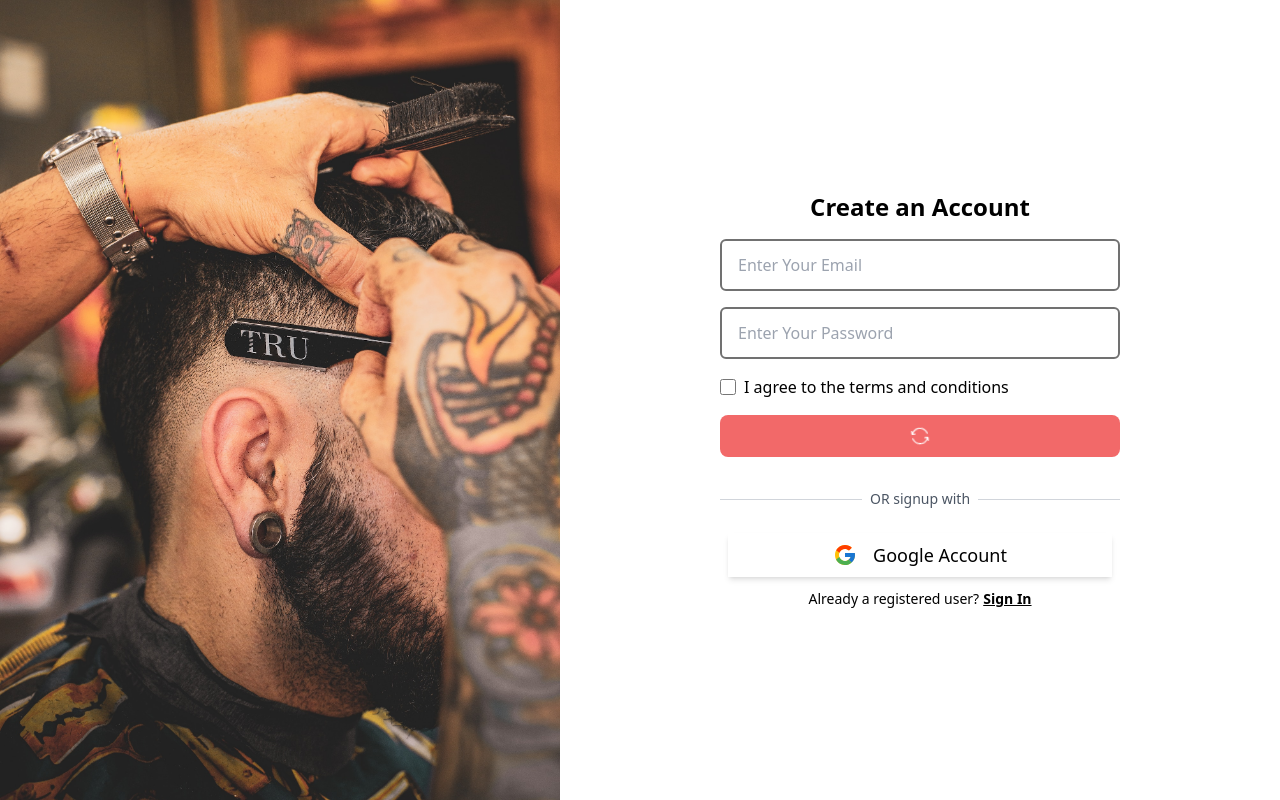
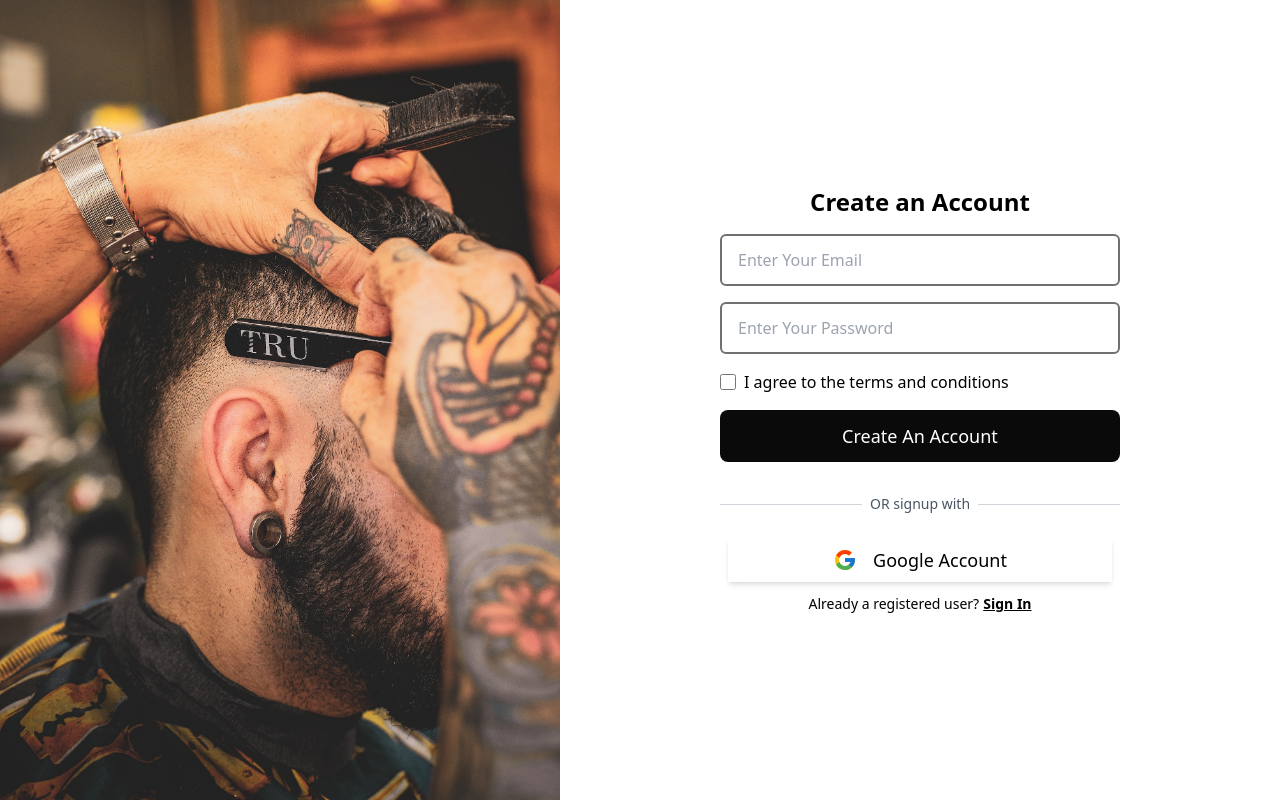
Before and after one commit to Prince276-Twum/kokesa-frontend, a Next.js app: page /auth/registration in a window 1280 px wide. Built offline with nearby package versions, Linux system fonts and the light colour scheme.

Commit message:
Update RegisterForm button style to primary and set loading state to false

```diff
--- a/components/form/RegisterForm.tsx
+++ b/components/form/RegisterForm.tsx
@@ -119,7 +119,7 @@ function RegisterForm() {
         </div>
 
         {/* Submit Button */}
-        <Button danger  rounded loading={true} type="submit">
+        <Button primary rounded loading={false} type="submit">
           Create An Account
         </Button>
       </form>
```
